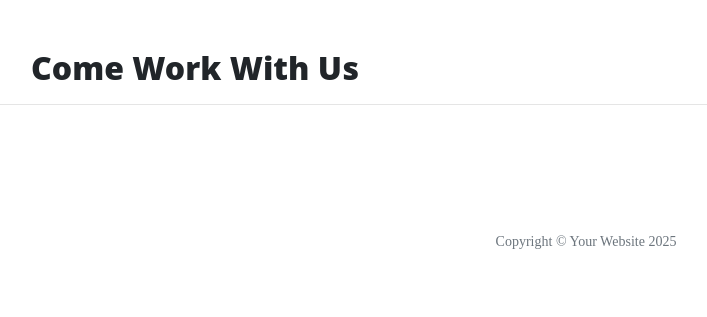
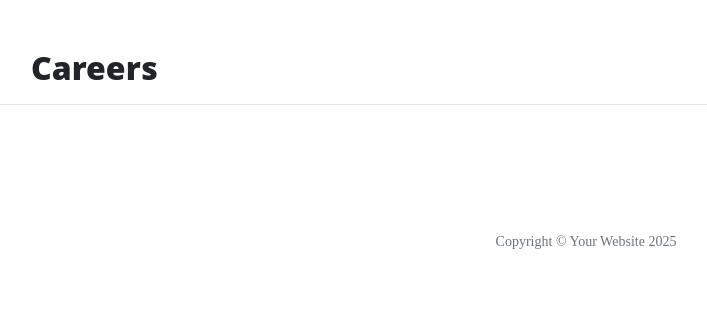
Before and after one commit to Sirjay009/thorin-flask-app, a Flask app: page /careers in a window 1280 px wide. Shown: the part 629-946 px from the top of the page, without its empty margins (54-761 px from the left). Run offline with Flask 3, Linux system fonts and the light colour scheme; some libraries are stand-ins or nearby versions.

Commit message:
Replace header with variable

```diff
--- a/templates/careers.html
+++ b/templates/careers.html
@@ -1,6 +1,6 @@
 {% extends "base.html" %}
 {% block content %}
 
-    <h2>Come Work With Us</h2>
+    <h2>{{ page_title }}</h2>
 
 {% endblock %}
```
